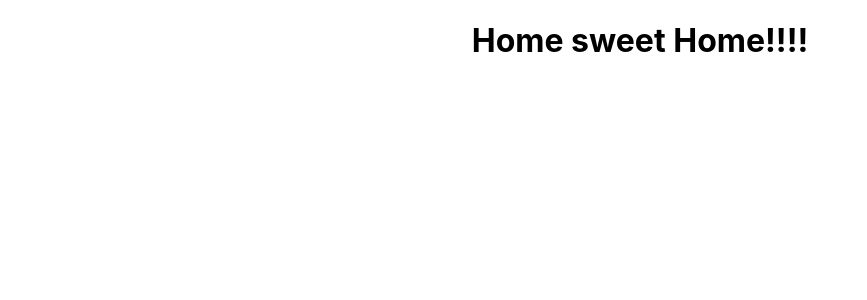
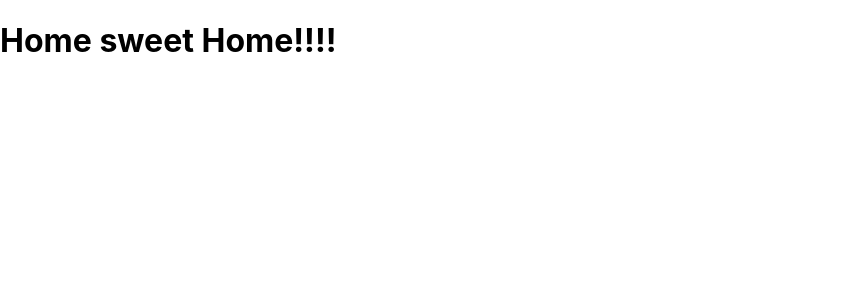
Before and after one commit to Chiranjibzlt/learndeployment, a React (Create React App) app: page / in a window 1280 px wide. Shown: the top 300 px of the page, without its empty margins (0-867 px from the left). Built offline with nearby package versions, Linux system fonts and the light colour scheme.

Commit message:
Updated css

```diff
--- a/src/App.js
+++ b/src/App.js
@@ -2,9 +2,11 @@
 import './App.css';
 function App() {
   return (
-    <div className="App">
+    <>
+    <div>
        <h1>Home sweet Home!!!!</h1>
     </div>
+    </>
   );
 }
 
--- a/src/index.js
+++ b/src/index.js
@@ -3,7 +3,4 @@
 import './index.css';
 import App from './App';
 
-ReactDOM.render(
-    <App />,
-  document.getElementById('root')
-);
+ReactDOM.render(<App/>,document.getElementById('root'));
```
